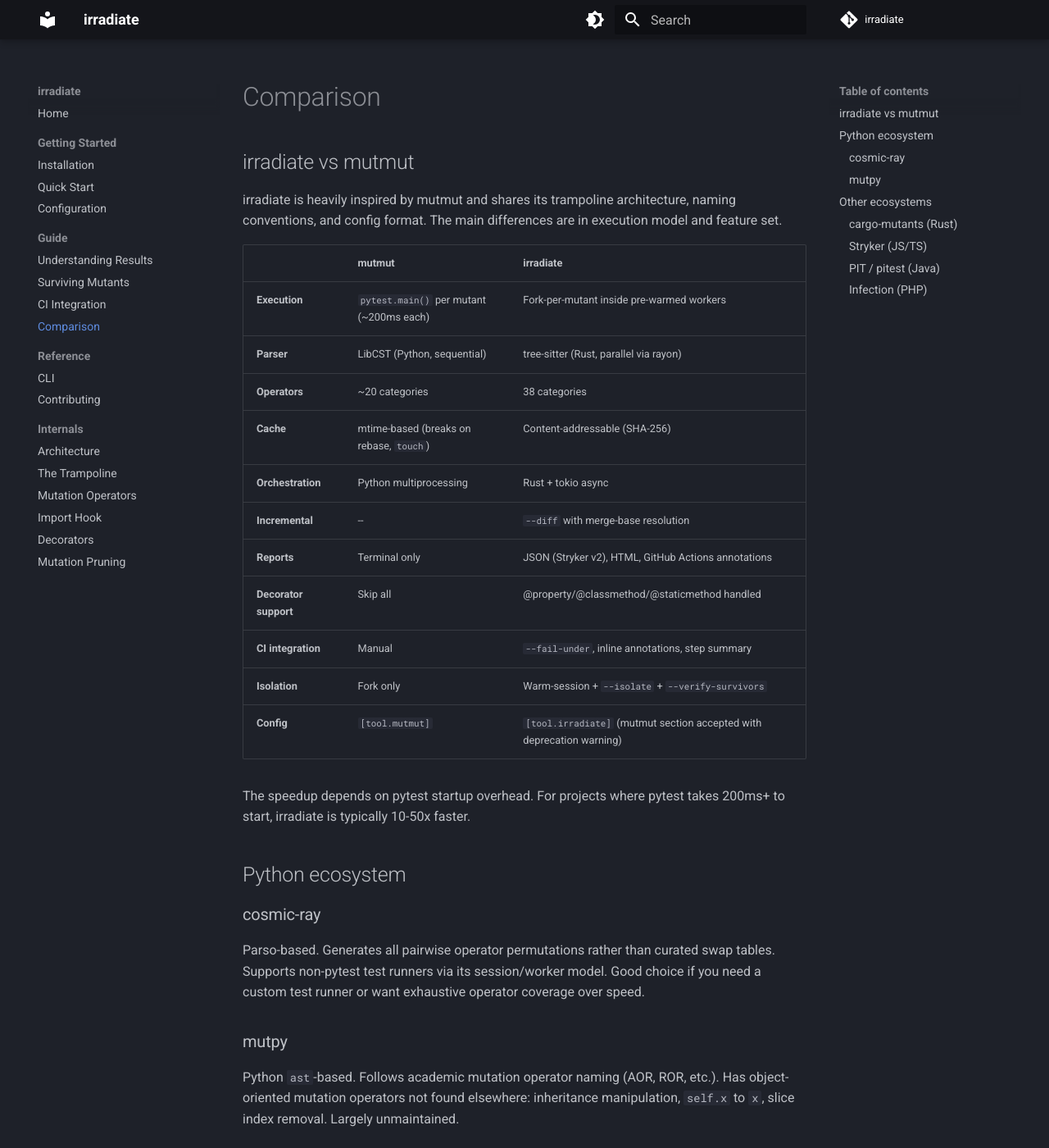
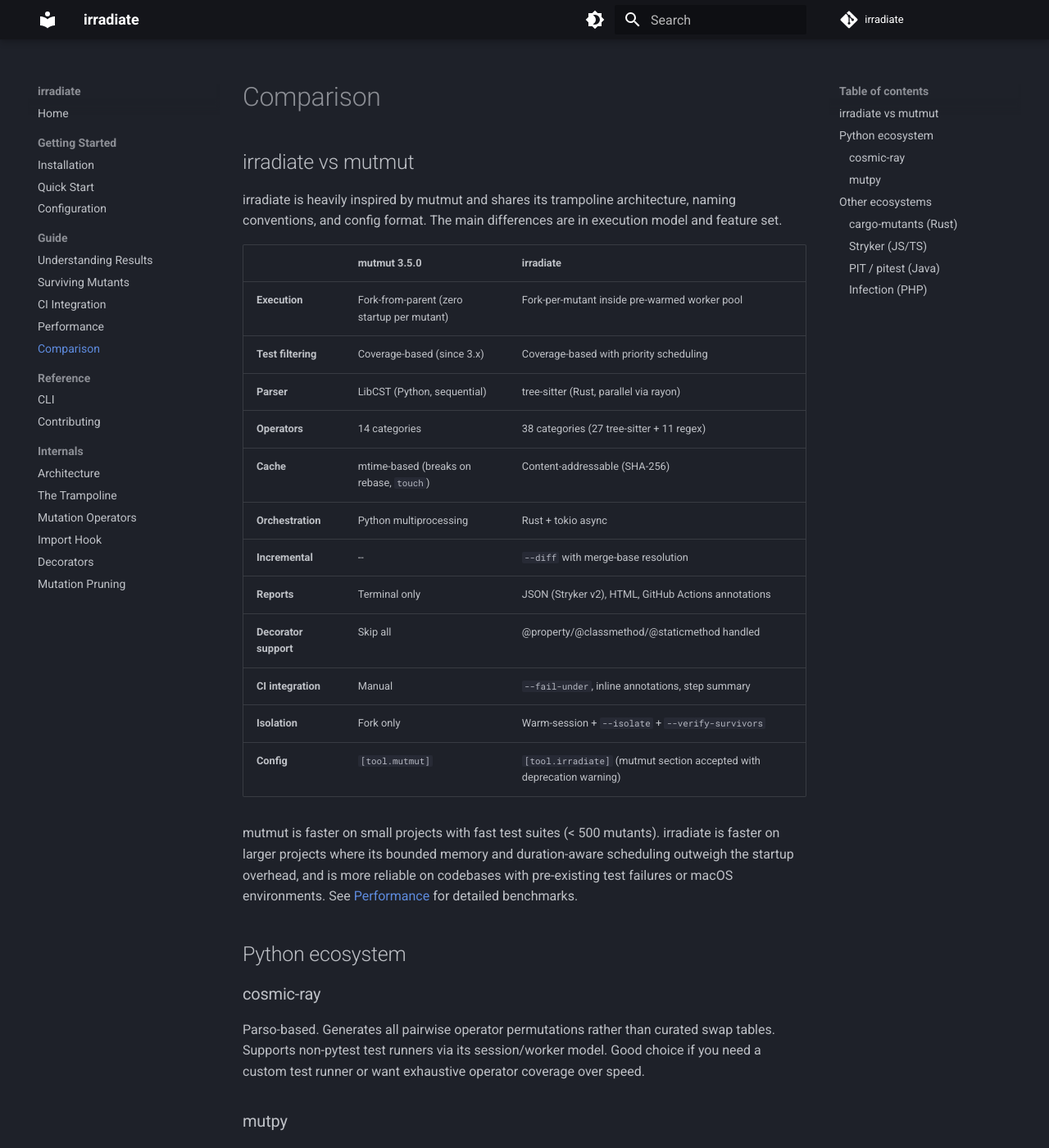
Before and after one commit to nwyin/irradiate, an MkDocs documentation site: the page built from docs/guide/comparison.md, in a window 1280 px wide and 1400 px high. Shown: the whole window at 82% size. Built offline with MkDocs 1.6.1 and Material for MkDocs 9.7.7, drawn with Linux system fonts in a browser that asks for light colours; comment, search, counter and statistics services are not loaded; some of the changed text lies outside the part shown.

Commit message:
docs: add performance benchmark page, fix comparison accuracy
Add docs/guide/performance.md with benchmark results against mutmut
3.5.0 on markupsafe, itsdangerous, toolz, marshmallow, and click.

Fix factual errors in comparison.md: mutmut 3.5.0 does have
coverage-based test filtering (tests_by_mangled_function_name) and
stats collection, not "runs all tests per mutant." Correct operator
count from ~20 to 14 categories.

```diff
--- a/docs/guide/comparison.md
+++ b/docs/guide/comparison.md
@@ -4,11 +4,12 @@
 
 irradiate is heavily inspired by mutmut and shares its trampoline architecture, naming conventions, and config format. The main differences are in execution model and feature set.
 
-|                       | mutmut                                   | irradiate                                                             |
+|                       | mutmut 3.5.0                             | irradiate                                                             |
 | --------------------- | ---------------------------------------- | --------------------------------------------------------------------- |
-| **Execution**         | `pytest.main()` per mutant (~200ms each) | Fork-per-mutant inside pre-warmed workers                             |
+| **Execution**         | Fork-from-parent (zero startup per mutant) | Fork-per-mutant inside pre-warmed worker pool                       |
+| **Test filtering**    | Coverage-based (since 3.x)               | Coverage-based with priority scheduling                               |
 | **Parser**            | LibCST (Python, sequential)              | tree-sitter (Rust, parallel via rayon)                                |
-| **Operators**         | ~20 categories                           | 38 categories                                                         |
+| **Operators**         | 14 categories                            | 38 categories (27 tree-sitter + 11 regex)                             |
 | **Cache**             | mtime-based (breaks on rebase, `touch`)  | Content-addressable (SHA-256)                                         |
 | **Orchestration**     | Python multiprocessing                   | Rust + tokio async                                                    |
 | **Incremental**       | --                                       | `--diff` with merge-base resolution                                   |
@@ -18,7 +19,7 @@
 | **Isolation**         | Fork only                                | Warm-session + `--isolate` + `--verify-survivors`                     |
 | **Config**            | `[tool.mutmut]`                          | `[tool.irradiate]` (mutmut section accepted with deprecation warning) |
 
-The speedup depends on pytest startup overhead. For projects where pytest takes 200ms+ to start, irradiate is typically 10-50x faster.
+mutmut is faster on small projects with fast test suites (< 500 mutants). irradiate is faster on larger projects where its bounded memory and duration-aware scheduling outweigh the startup overhead, and is more reliable on codebases with pre-existing test failures or macOS environments. See [Performance](performance.md) for detailed benchmarks.
 
 ## Python ecosystem
 
--- a/mkdocs.yml
+++ b/mkdocs.yml
@@ -66,6 +66,7 @@
     - Understanding Results: guide/understanding-results.md
     - Surviving Mutants: guide/surviving-mutants.md
     - CI Integration: guide/ci-integration.md
+    - Performance: guide/performance.md
     - Comparison: guide/comparison.md
   - Reference:
     - CLI: reference/cli.md
```
Also changed, not shown: docs/guide/performance.md (added, +93 -0 lines).
